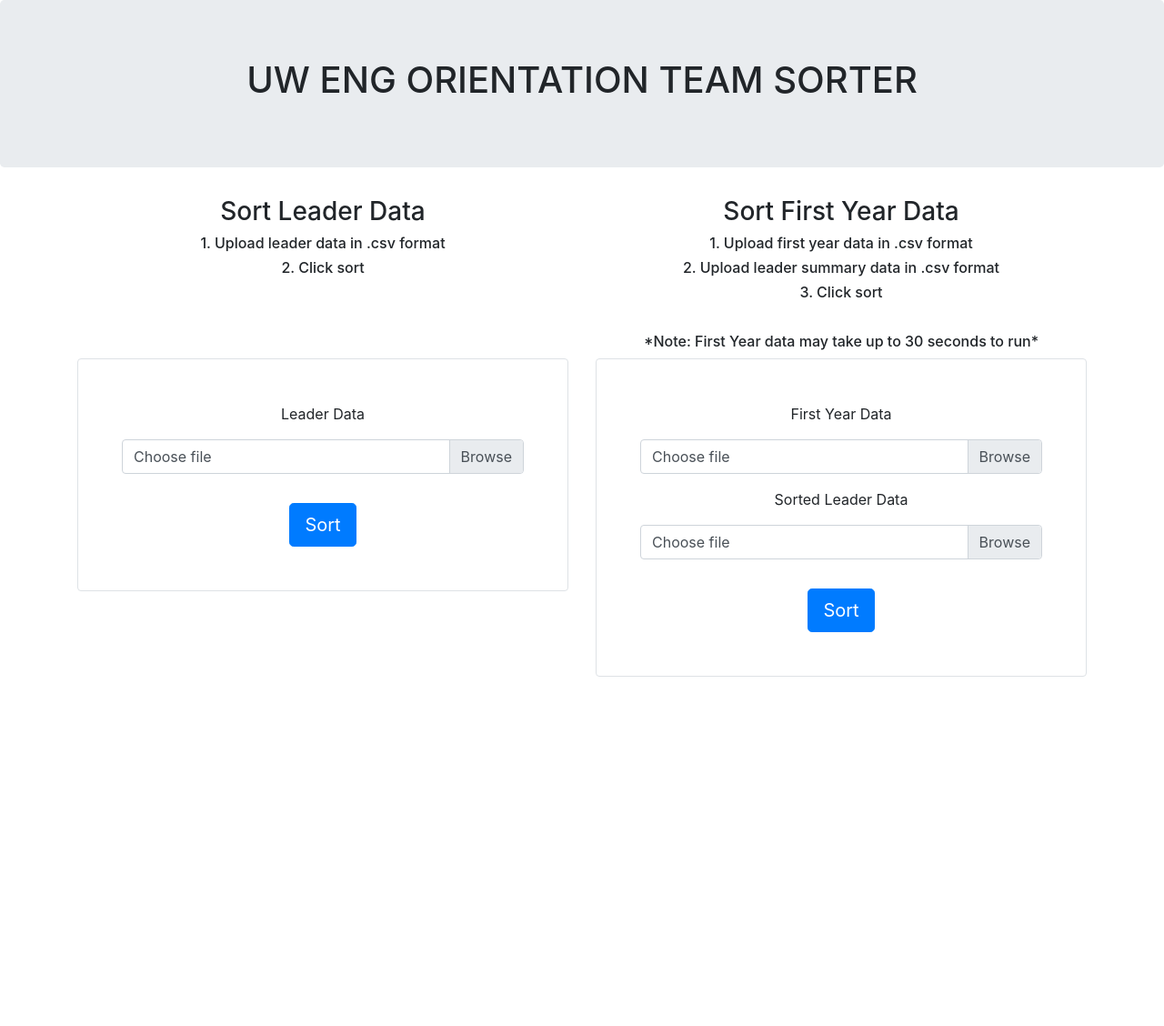
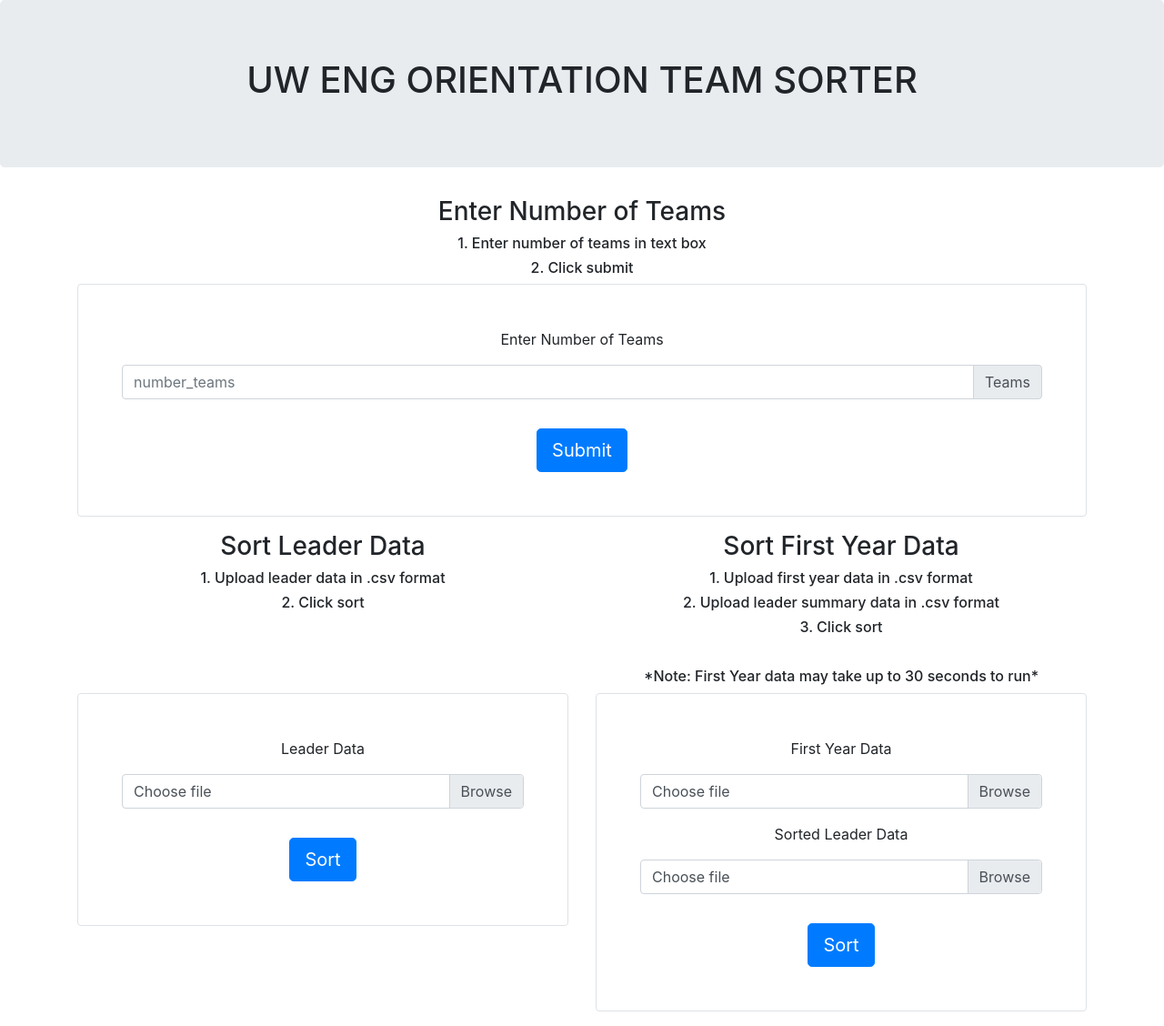
Before and after one commit to LexaMichaelides/colourTeams, a Flask app: page / in a window 1280 px wide. Shown: the whole page at 91% size. Before the commit the page ends 744 px from the top, so only its background shows below. Run offline with Flask 2, Linux system fonts and the light colour scheme; some libraries are stand-ins or nearby versions.

Commit message:
Added entry for number of teams
Added text box to enter number of teams

```diff
--- a/templates/upload.html
+++ b/templates/upload.html
@@ -18,6 +18,34 @@
 <!-- writes description in description box-->
     <body>
 		<div class="container">
+
+			<div class="row">
+					<div class="col-sm">
+					<h3 class=text-center>Enter Number of Teams</h3>
+					<h6 class=text-center>1. Enter number of teams in text box</h6>
+					<h6 class=text-center>2. Click submit</h6>
+
+					<form class="border rounded p-5" method=post enctype=multipart/form-data>
+
+						<div class="text-center">
+							<p>Enter Number of Teams</p>
+						</div>
+
+						<div class="input-group mb-3">
+							<input type="text" class="form-control" name = "number_of_teams" placeholder="number_teams" aria-label="number_teams" aria-describedby="basic-addon2">
+							<div class="input-group-append">
+							  <span class="input-group-text" id="basic-addon2">Teams</span>
+							</div>
+						</div>
+
+						<div class="d-flex justify-content-center">
+							<div class="mt-3">
+								<button type="submit" class="btn btn-primary btn-lg btn-block">Submit</button>
+							</div>
+						</div>
+					</form>
+				</div>
+			</div>
 
 			<div class="row">
 				<div class="col-sm">
```
